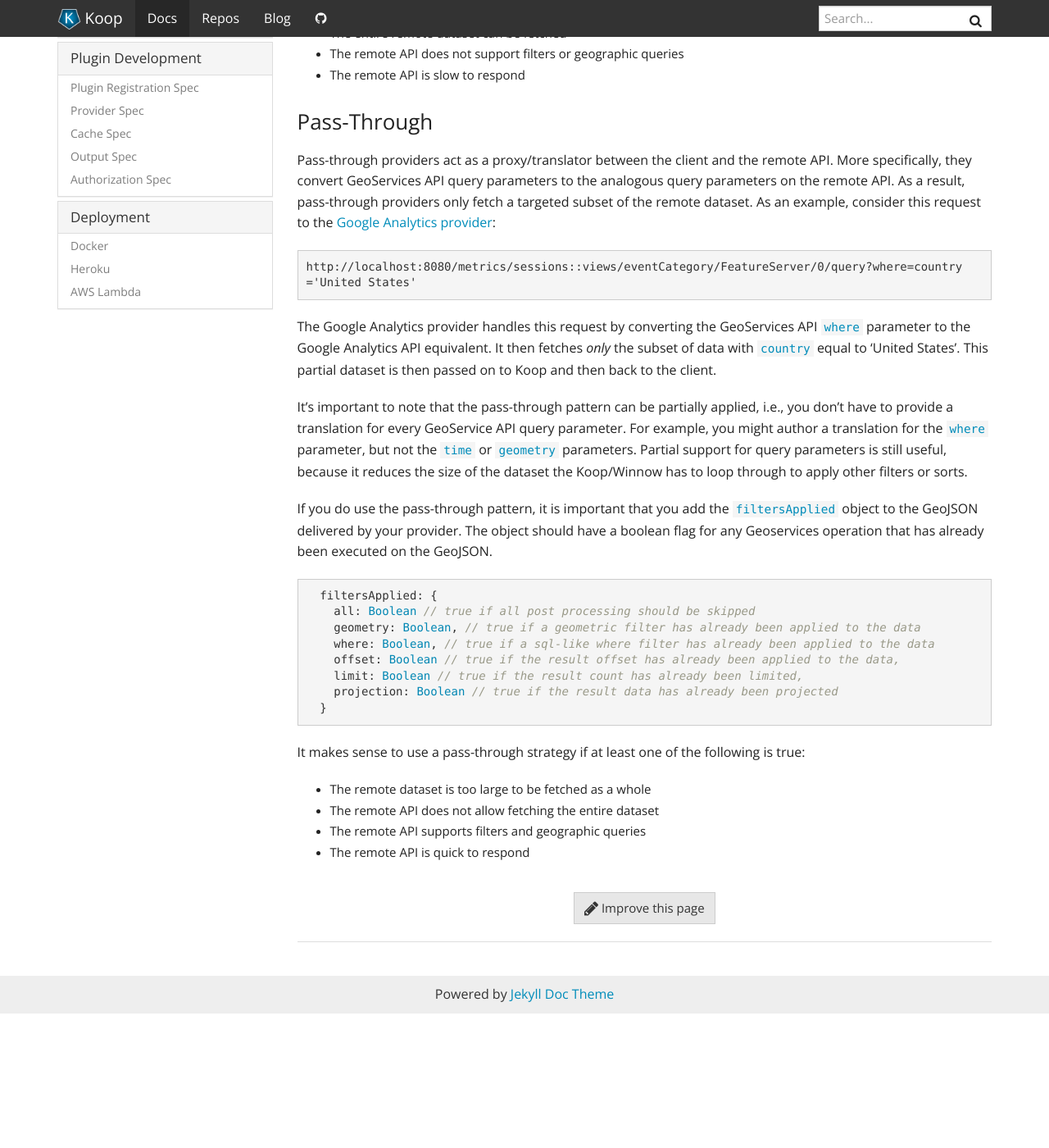
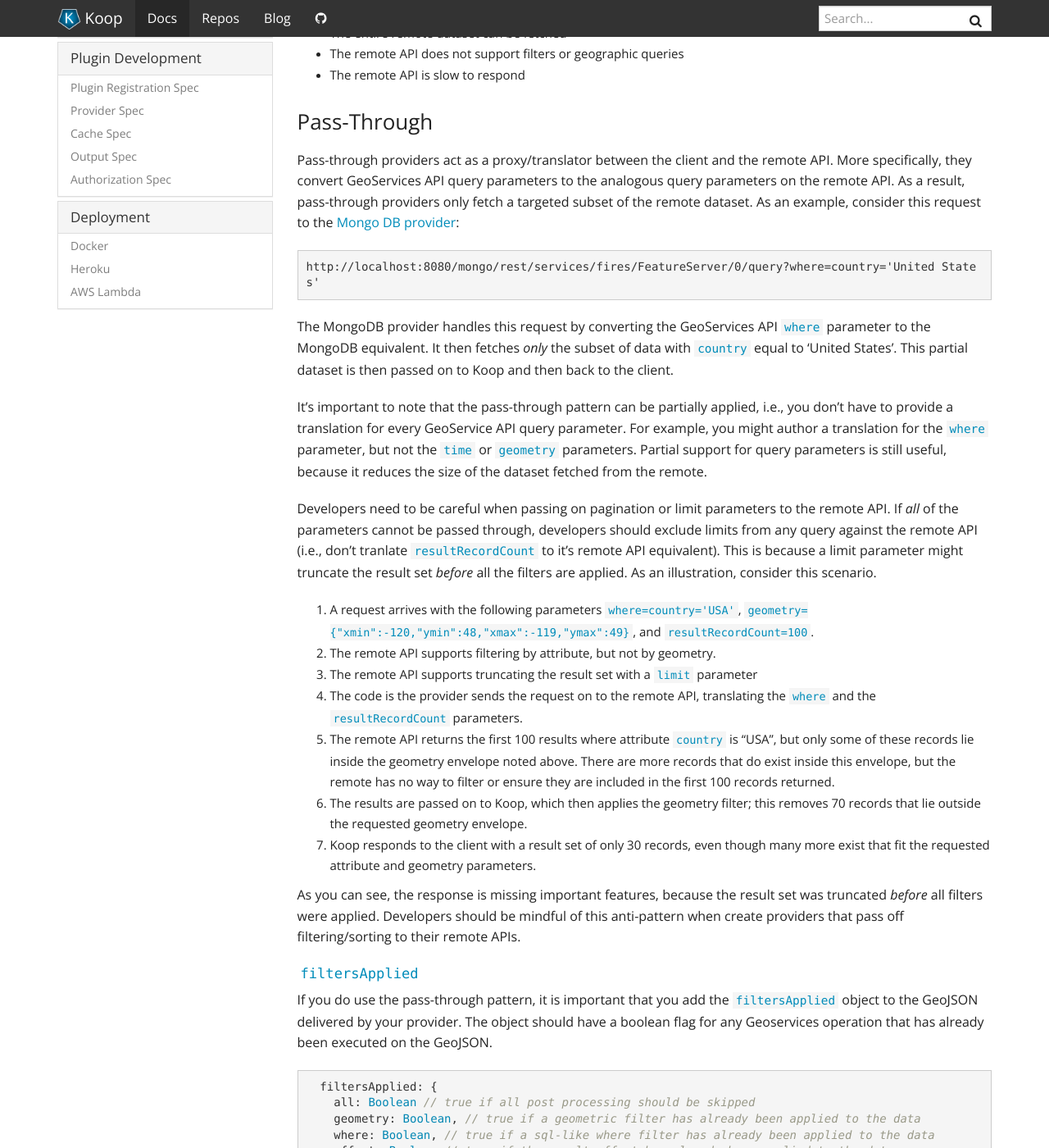
Before and after one commit to koopjs/koopjs.github.io, a Jekyll site: the page built from _docs/basics/provider-types.md, in a window 1280 px wide and 1400 px high, scrolled down 652 px. Shown: the whole window at 82% size. Built offline with Jekyll 4.4.1, drawn with Linux system fonts in a browser that asks for light colours; nearby versions of some CDN libraries; before the commit the page ends 1898 px from its top, so only the background shows below that.

````diff
--- a/_docs/basics/provider-types.md
+++ b/_docs/basics/provider-types.md
@@ -24,16 +24,29 @@ It makes sense to use a *full-fetch* pattern if at least one of the following is
 
 ### Pass-Through
 
-Pass-through providers act as a proxy/translator between the client and the remote API.  More specifically, they convert GeoServices API query parameters to the analogous query parameters on the remote API. As a result, pass-through providers only fetch a targeted subset of the remote dataset. As an example, consider this request to the [Google Analytics provider](https://github.com/koopjs/koop-provider-google-analytics):
+Pass-through providers act as a proxy/translator between the client and the remote API.  More specifically, they convert GeoServices API query parameters to the analogous query parameters on the remote API. As a result, pass-through providers only fetch a targeted subset of the remote dataset. As an example, consider this request to the [Mongo DB provider](https://github.com/koopjs/koop-provider-mongo):
 
 ```
-http://localhost:8080/metrics/sessions::views/eventCategory/FeatureServer/0/query?where=country='United States'
+http://localhost:8080/mongo/rest/services/fires/FeatureServer/0/query?where=country='United States'
 ```
 
-The Google Analytics provider handles this request by converting the GeoServices API `where` parameter to the Google Analytics API equivalent. It then fetches *only* the subset of data with `country` equal to 'United States'. This partial dataset is then passed on to Koop and then back to the client.
+The MongoDB provider handles this request by converting the GeoServices API `where` parameter to the MongoDB equivalent. It then fetches *only* the subset of data with `country` equal to 'United States'. This partial dataset is then passed on to Koop and then back to the client.
 
-It's important to note that the pass-through pattern can be partially applied, i.e., you don't have to provide a translation for every GeoService API query parameter.  For example, you might author a translation for the `where` parameter, but not the `time` or `geometry` parameters.  Partial support for query parameters is still useful, because it reduces the size of the dataset the Koop/Winnow has to loop through to apply other filters or sorts.
+It's important to note that the pass-through pattern can be partially applied, i.e., you don't have to provide a translation for every GeoService API query parameter.  For example, you might author a translation for the `where` parameter, but not the `time` or `geometry` parameters.  Partial support for query parameters is still useful, because it reduces the size of the dataset fetched from the remote.
 
+Developers need to be careful when passing on pagination or limit parameters to the remote API.  If _all_ of the parameters cannot be passed through, developers should exclude limits from any query against the remote API (i.e., don't tranlate `resultRecordCount` to it's remote API equivalent). This is because a limit parameter might truncate the result set _before_ all the filters are applied.  As an illustration, consider this scenario.
+
+1. A request arrives with the following parameters `where=country='USA'`, `geometry={"xmin":-120,"ymin":48,"xmax":-119,"ymax":49}`, and `resultRecordCount=100`.
+2. The remote API supports filtering by attribute, but not by geometry.
+3. The remote API supports truncating the result set with a `limit` parameter
+4. The code is the provider sends the request on to the remote API, translating the `where` and the `resultRecordCount` parameters.
+5.  The remote API returns the first 100 results where attribute `country` is "USA", but only some of these records lie inside the geometry envelope noted above.  There are more records that do exist inside this envelope, but the remote has no way to filter or ensure they are included in the first 100 records returned.
+6. The results are passed on to Koop, which then applies the geometry filter; this removes 70 records that lie outside the requested geometry envelope.
+7. Koop responds to the client with a result set of only 30 records, even though many more exist that fit the requested attribute and geometry parameters.
+
+As you can see, the response is missing important features, because the result set was truncated _before_ all filters were applied.  Developers should be mindful of this anti-pattern when create providers that pass off filtering/sorting to their remote APIs.
+
+#### `filtersApplied`
 If you do use the pass-through pattern, it is important that you add the `filtersApplied` object to the GeoJSON delivered by your provider. The object should have a boolean flag for any Geoservices operation that has already been executed on the GeoJSON.
 
 ```js
````
Also changed, not shown: _docs/basics/faqs.md (+1 -1 lines), _docs/development/authorization.md (+7 -9 lines), _docs/development/provider/model.md (+15 -0 lines), _docs/usage/authorization.md (+11 -8 lines).
